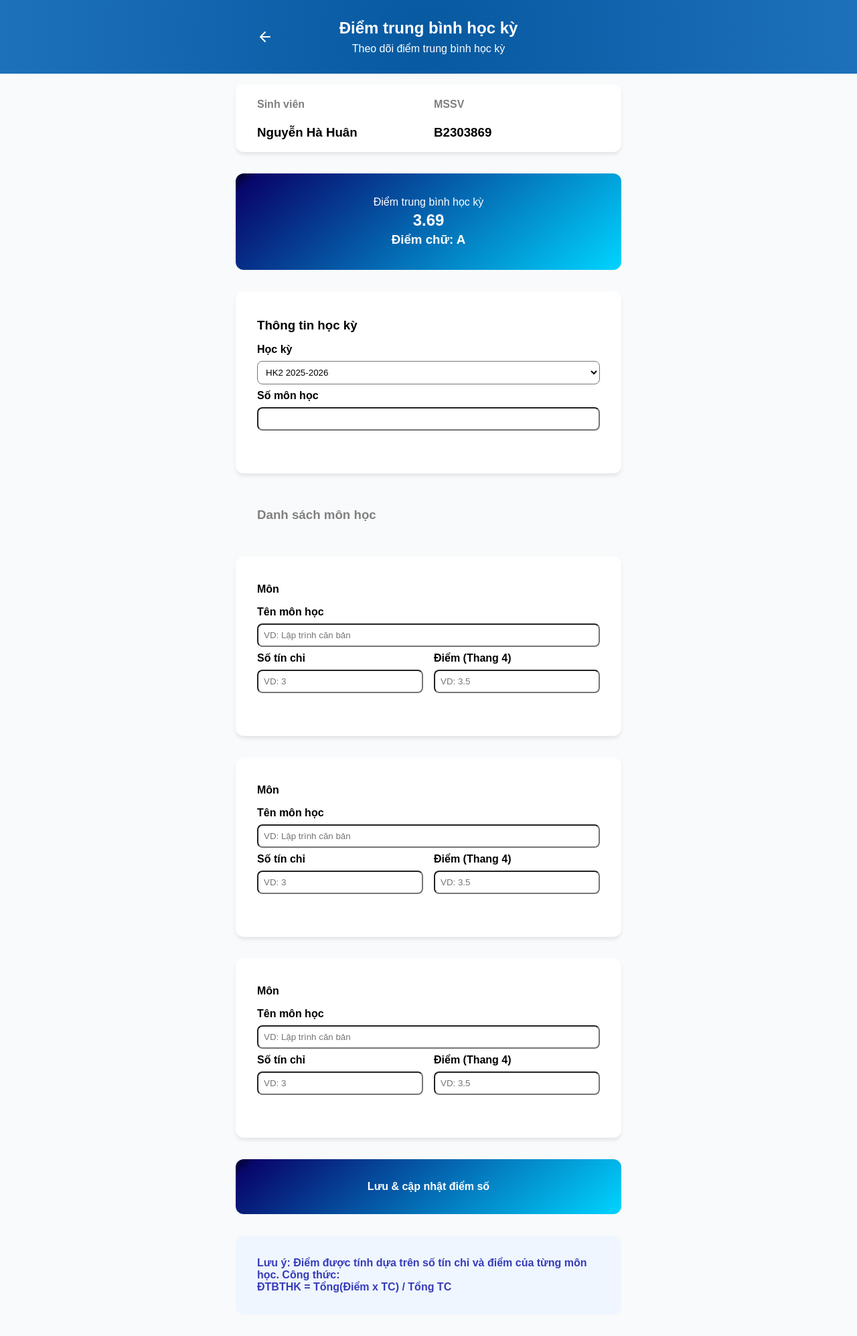
After one commit to nhhun2005/personal-student-tracker, a PHP site: page /score-page.html in a window 1280 px wide. The commit adds this page. Shown: the whole page at 67% size. Run offline with PHP 8.4, Linux system fonts and the light colour scheme.

Commit message:
style: ui for score-page

```diff
--- a/hub-page.css
+++ b/hub-page.css
@@ -5,7 +5,9 @@ header {
   align-items: center;
   background: radial-gradient(circle, #0759a0, #1d71bb);
   padding: 24px;
+  position: relative;
 }
+
 header h2,
 header p {
   color: white;
--- a/hub-page.html
+++ b/hub-page.html
@@ -88,7 +88,7 @@
           <path d="M6 12.5V16a6 3 0 0 0 12 0v-3.5"></path>
         </svg>
         <div class="feature-card-content">
-          <h3>Nhập điểm học kỳ</h3>
+          <h3>Điểm trung bình học kỳ</h3>
           <h4>Theo dõi điểm trung bình học kỳ</h4>
         </div>
         <div class="feature-card-button">
@@ -183,6 +183,6 @@
         </div>
       </div>
     </div>
+    <script src="./hub-page.js"></script>
   </body>
-  <script src="./hub-page.js"></script>
 </html>
--- /dev/null
+++ b/score-page.css
@@ -0,0 +1,152 @@
+header {
+  display: flex;
+  flex-direction: column;
+  justify-content: center;
+  align-items: center;
+  background: radial-gradient(circle, #0759a0, #1d71bb);
+  padding: 24px;
+}
+header svg {
+  position: absolute;
+  stroke: white;
+  left: 30%;
+  transition: all 0.2s;
+}
+header svg:hover {
+  scale: 1.1;
+  transform: translateY(-2px);
+  cursor: pointer;
+  stroke-width: 3px;
+}
+header h2,
+header p {
+  color: white;
+  margin: 4px;
+  padding: 0px;
+}
+
+.flex-container {
+  margin-top: 1rem;
+  display: flex;
+  flex-direction: column;
+  align-items: center;
+  gap: 2rem;
+  padding-bottom: 2rem;
+}
+
+.student-card {
+  background: white;
+  box-shadow: 0 4px 6px -1px rgba(0, 0, 0, 0.1);
+  border-radius: 12px;
+  padding-left: 2rem;
+  padding-right: 2rem;
+  width: 40%;
+  display: grid;
+  grid-template-columns: repeat(2, 1fr);
+  gap: 1rem;
+  justify-content: center;
+}
+.student-card h4 {
+  color: gray;
+}
+.total-score {
+  padding: 2rem;
+  color: white;
+  border-radius: 12px;
+  align-items: center;
+  display: flex;
+  flex-direction: column;
+  width: 40%;
+  background: #020024;
+  background: linear-gradient(
+    140deg,
+    rgba(2, 0, 36, 1) 0%,
+    rgba(8, 7, 107, 1) 5%,
+    rgba(0, 212, 255, 1) 100%
+  );
+}
+.total-score p,
+.total-score h2,
+.total-score h3 {
+  margin: 0px;
+  padding: 2px;
+}
+
+.semester-card {
+  border-radius: 12px;
+  padding: 2rem;
+  padding-bottom: 4rem;
+  background: white;
+  box-shadow: 0 4px 6px -1px rgba(0, 0, 0, 0.1);
+  display: flex;
+  flex-direction: column;
+  width: 40%;
+}
+#guide {
+  color: gray;
+  width: 40%;
+}
+.semester-card h3,
+.semester-card h4 {
+  margin: 0px;
+  padding-top: 8px;
+  padding-bottom: 8px;
+}
+
+select,
+input {
+  background: white;
+  border-radius: 8px;
+  padding: 8px;
+  width: 100%;
+}
+
+.course-card {
+  border-radius: 12px;
+  padding: 2rem;
+  padding-bottom: 4rem;
+  background: white;
+  box-shadow: 0 4px 6px -1px rgba(0, 0, 0, 0.1);
+  display: flex;
+  flex-direction: column;
+  width: 40%;
+}
+.course-card h4 {
+  margin: 0px;
+  padding-top: 8px;
+  padding-bottom: 8px;
+}
+.course-card-details {
+  display: grid;
+  grid-template-columns: repeat(2, 1fr);
+  gap: 1rem;
+  justify-content: center;
+}
+.save-button {
+  width: 40%;
+  padding: 2rem;
+  background: linear-gradient(
+    140deg,
+    rgba(2, 0, 36, 1) 0%,
+    rgba(8, 7, 107, 1) 5%,
+    rgba(0, 212, 255, 1) 100%
+  );
+  border-radius: 12px;
+  color: white;
+  text-align: center;
+  font-weight: bold;
+  transition: all 0.2s;
+}
+.save-button:hover {
+  cursor: pointer;
+  scale: 1.05;
+  transform: translateY(-2px);
+}
+.note {
+  width: 40%;
+  padding: 2rem;
+  background: #eff6ff;
+  border-radius: 12px;
+  color: #363cb9;
+  font-weight: 600;
+}
--- /dev/null
+++ b/score-page.html
@@ -0,0 +1,113 @@
+<html>
+  <head>
+    <link rel="preconnect" href="https://fonts.googleapis.com" />
+    <link rel="preconnect" href="https://fonts.gstatic.com" crossorigin />
+    <link rel="stylesheet" href="./global-style.css" />
+    <link rel="stylesheet" href="./score-page.css" />
+  </head>
+  <body>
+    <header>
+      <h2>Điểm trung bình học kỳ</h2>
+      <p>Theo dõi điểm trung bình học kỳ</p>
+      <svg
+        class="header-exit-icon"
+        width="24"
+        height="24"
+        viewBox="0 0 24 24"
+        fill="none"
+        stroke="currentColor"
+        stroke-width="2"
+        stroke-linecap="round"
+        stroke-linejoin="round"
+      >
+        <path d="M19 12H5M12 19l-7-7 7-7" />
+      </svg>
+    </header>
+    <div class="flex-container">
+      <div class="student-card">
+        <div>
+          <h4>Sinh viên</h4>
+          <h3 id="fullname">This is name</h3>
+        </div>
+        <div>
+          <h4>MSSV</h4>
+          <h3 id="studentid">This is studentid</h3>
+        </div>
+      </div>
+
+      <div class="total-score">
+        <p>Điểm trung bình học kỳ</p>
+        <h2 id="scoreValue">This is score</h2>
+        <h3 id="gradeValue">Điểm chữ:</h3>
+      </div>
+
+      <div class="semester-card">
+        <h3>Thông tin học kỳ</h3>
+        <h4>Học kỳ</h4>
+        <select>
+          <option>HK2 2025-2026</option>
+          <option>HK3 2025-2026</option>
+          <option>HK1 2026-2027</option>
+          <option>HK2 2026-2027</option>
+          <option>HK3 2026-2027</option>
+        </select>
+        <h4>Số môn học</h4>
+        <input type="number" />
+      </div>
+      <h3 id="guide">Danh sách môn học</h3>
+      <div class="course-card">
+        <h4 id="courseName">Môn</h4>
+        <h4>Tên môn học</h4>
+        <input type="text" placeholder="VD: Lập trình căn bản" />
+        <div class="course-card-details">
+          <div>
+            <h4>Số tín chỉ</h4>
+            <input type="number" placeholder="VD: 3" />
+          </div>
+          <div>
+            <h4>Điểm (Thang 4)</h4>
+            <input type="number" placeholder="VD: 3.5" />
+          </div>
+        </div>
+      </div>
+
+      <div class="course-card">
+        <h4 id="courseName">Môn</h4>
+        <h4>Tên môn học</h4>
+        <input type="text" placeholder="VD: Lập trình căn bản" />
+        <div class="course-card-details">
+          <div>
+            <h4>Số tín chỉ</h4>
+            <input type="number" placeholder="VD: 3" />
+          </div>
+          <div>
+            <h4>Điểm (Thang 4)</h4>
+            <input type="number" placeholder="VD: 3.5" />
+          </div>
+        </div>
+      </div>
+
+      <div class="course-card">
+        <h4 id="courseName">Môn</h4>
+        <h4>Tên môn học</h4>
+        <input type="text" placeholder="VD: Lập trình căn bản" />
+        <div class="course-card-details">
+          <div>
+            <h4>Số tín chỉ</h4>
+            <input type="number" placeholder="VD: 3" />
+          </div>
+          <div>
+            <h4>Điểm (Thang 4)</h4>
+            <input type="number" placeholder="VD: 3.5" />
+          </div>
+        </div>
+      </div>
+      <div class="save-button">Lưu & cập nhật điểm số</div>
+      <div class="note">
+        Lưu ý: Điểm được tính dựa trên số tín chỉ và điểm của từng môn học. Công
+        thức: <br />ĐTBTHK = Tổng(Điểm x TC) / Tổng TC
+      </div>
+    </div>
+    <script src="./score-page.js"></script>
+  </body>
+</html>
--- /dev/null
+++ b/score-page.js
@@ -0,0 +1,8 @@
+const fullname = document.getElementById("fullname");
+fullname.textContent = "Nguyễn Hà Huân";
+const studentid = document.getElementById("studentid");
+studentid.textContent = "B2303869";
+const scoreValue = document.getElementById("scoreValue");
+scoreValue.textContent = "3.69";
+const gradeValue = document.getElementById("gradeValue");
+gradeValue.textContent += " A";
```
